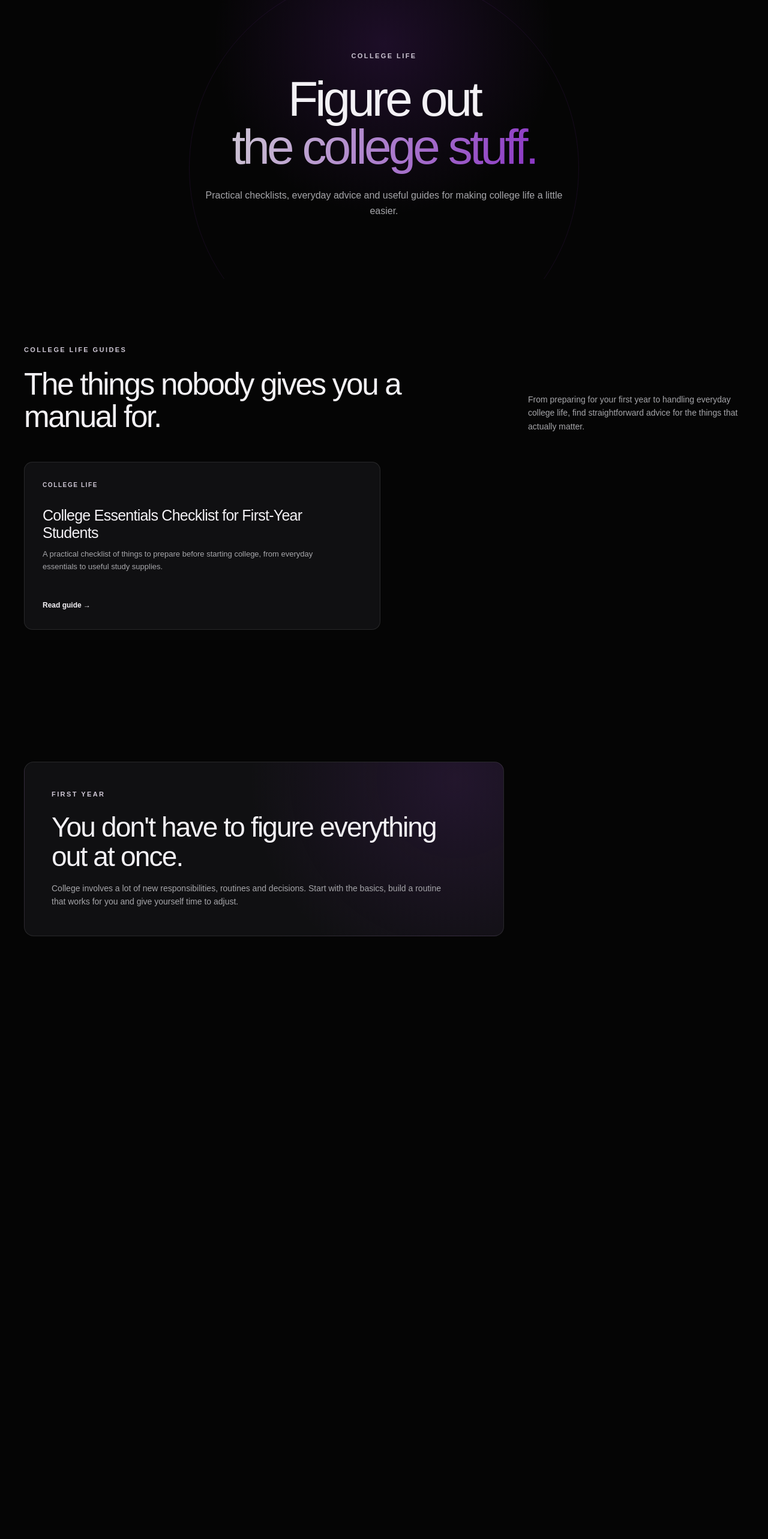
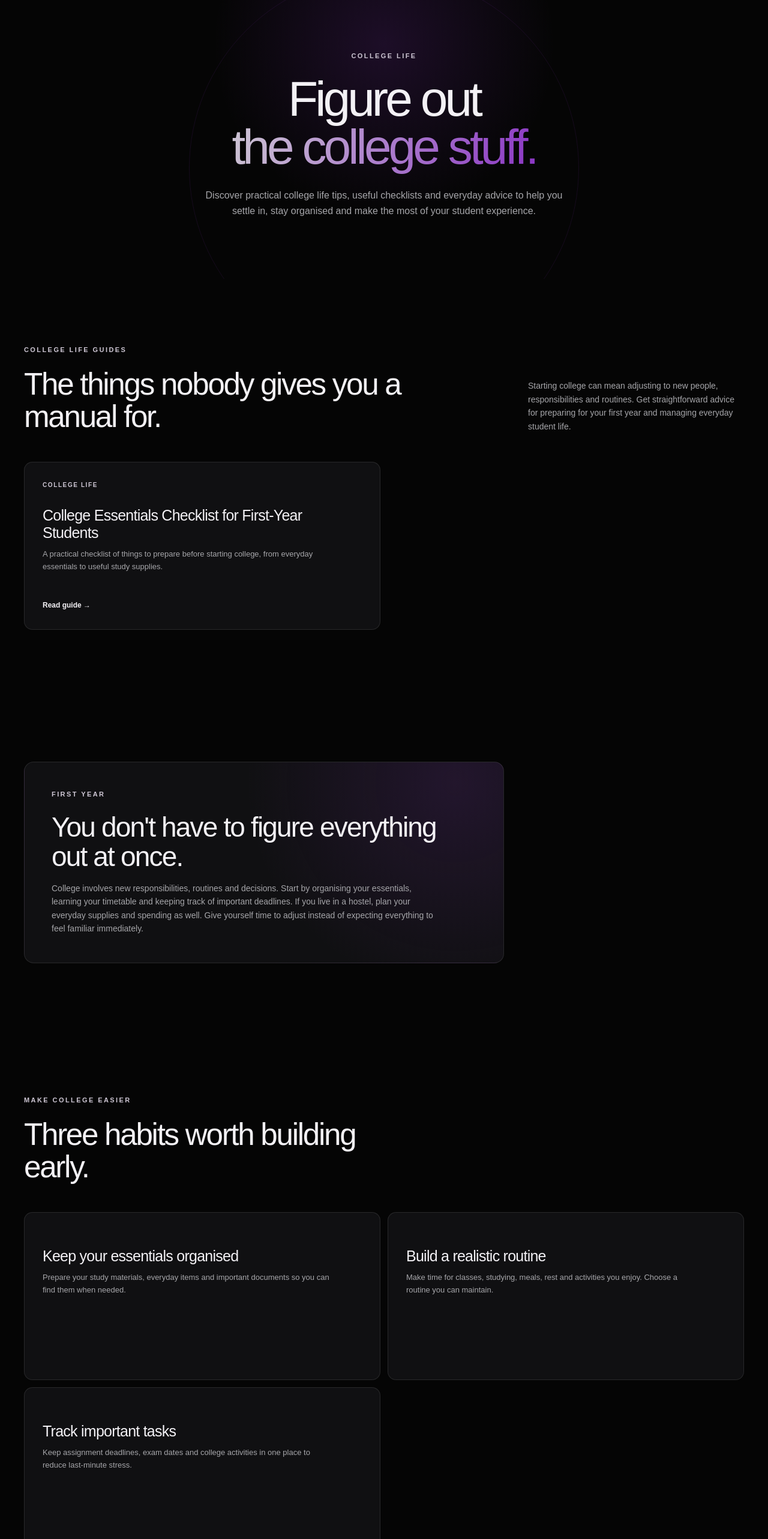
Before and after one commit to LAKSHYAG16/college-survival-guide, a Next.js app: page /college-life in a window 1280 px wide. Shown: the part 144-2710 px from the top of the page at 60% size. Before the commit the page ends 1815 px from the top, so only its background shows below. Built offline with nearby package versions, Linux system fonts and the light colour scheme.

Commit message:
Ubersuggests changes 2

```diff
--- a/app/college-life/page.tsx
+++ b/app/college-life/page.tsx
@@ -1,3 +1,4 @@
+
 import Link from "next/link";
 
 const guides = [
@@ -12,7 +13,7 @@ const guides = [
 export const metadata = {
   title: "College Life Guides & Essentials",
   description:
-    "Practical college life guides including first-year essentials, college checklists, routines and advice for adjusting to student life.",
+    "Explore college life tips, first-year essentials, packing checklists and practical advice to help students adjust to college.",
   alternates: {
     canonical: "/college-life",
   },
@@ -31,8 +32,9 @@ export default function CollegeLifePage() {
         </h1>
 
         <p>
-          Practical checklists, everyday advice and useful guides for making
-          college life a little easier.
+          Discover practical college life tips, useful checklists and
+          everyday advice to help you settle in, stay organised and
+          make the most of your student experience.
         </p>
       </section>
 
@@ -41,15 +43,14 @@ export default function CollegeLifePage() {
           <div>
             <p className="eyebrow">COLLEGE LIFE GUIDES</p>
 
-            <h2>
-              The things nobody gives you a manual for.
-            </h2>
+            <h2>The things nobody gives you a manual for.</h2>
           </div>
 
           <p>
-            From preparing for your first year to handling everyday college
-            life, find straightforward advice for the things that actually
-            matter.
+            Starting college can mean adjusting to new people,
+            responsibilities and routines. Get straightforward advice
+            for preparing for your first year and managing everyday
+            student life.
           </p>
         </div>
 
@@ -78,15 +79,51 @@ export default function CollegeLifePage() {
         <div className="info-box">
           <p className="eyebrow">FIRST YEAR</p>
 
-          <h2>
-            You don't have to figure everything out at once.
-          </h2>
+          <h2>You don't have to figure everything out at once.</h2>
 
           <p>
-            College involves a lot of new responsibilities, routines and
-            decisions. Start with the basics, build a routine that works for
-            you and give yourself time to adjust.
+            College involves new responsibilities, routines and
+            decisions. Start by organising your essentials, learning
+            your timetable and keeping track of important deadlines.
+            If you live in a hostel, plan your everyday supplies and
+            spending as well. Give yourself time to adjust instead
+            of expecting everything to feel familiar immediately.
           </p>
+        </div>
+      </section>
+
+      <section className="section">
+        <div className="section-heading">
+          <div>
+            <p className="eyebrow">MAKE COLLEGE EASIER</p>
+            <h2>Three habits worth building early.</h2>
+          </div>
+        </div>
+
+        <div className="guide-grid">
+          <div className="guide-card">
+            <h3>Keep your essentials organised</h3>
+            <p>
+              Prepare your study materials, everyday items and
+              important documents so you can find them when needed.
+            </p>
+          </div>
+
+          <div className="guide-card">
+            <h3>Build a realistic routine</h3>
+            <p>
+              Make time for classes, studying, meals, rest and
+              activities you enjoy. Choose a routine you can maintain.
+            </p>
+          </div>
+
+          <div className="guide-card">
+            <h3>Track important tasks</h3>
+            <p>
+              Keep assignment deadlines, exam dates and college
+              activities in one place to reduce last-minute stress.
+            </p>
+          </div>
         </div>
       </section>
     </main>
```
